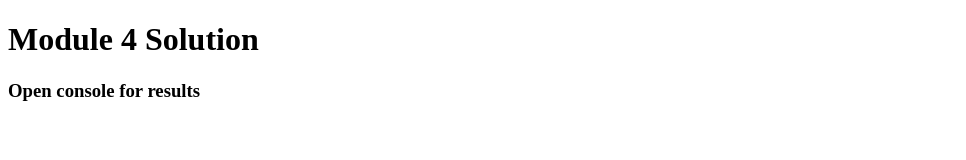
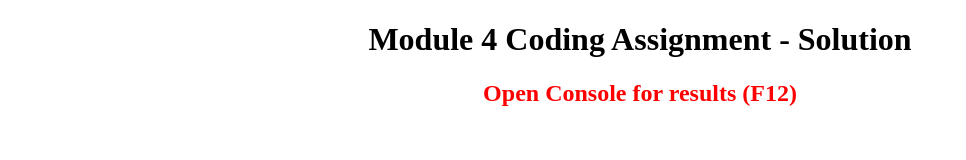
Before and after one commit to SimosDigital/coursera-css, a plain HTML site: page module-4/index.html in a window 1280 px wide. Shown: the whole page, without its empty margins (0-966 px from the left). Drawn offline with Linux system fonts and the light colour scheme.

```diff
--- a/module-4/index.html
+++ b/module-4/index.html
@@ -2,7 +2,16 @@
 <html>
 <head>
   <meta charset="utf-8">
-  <title>Module 4 Solution Starter</title>
+  <title>Module 4 Coding Assignment</title>
+  <link rel="shortcut icon" href="#"/>
+  <style>
+    body {
+      text-align: center;
+    }
+    h2 {
+      color: red;
+    }
+  </style>
   <script>
     var names = []; // DO NOT REMOVE
   </script>
@@ -11,7 +20,7 @@
   <script src="script.js"></script>
 </head>
 <body>
-  <h1>Module 4 Solution</h1>
-  <h3>Open console for results</h3>
+  <h1>Module 4 Coding Assignment - Solution</h1>
+  <h2>Open Console for results (F12)</h2>
 </body>
 </html>
```
Also changed, not shown: 1 other file.
